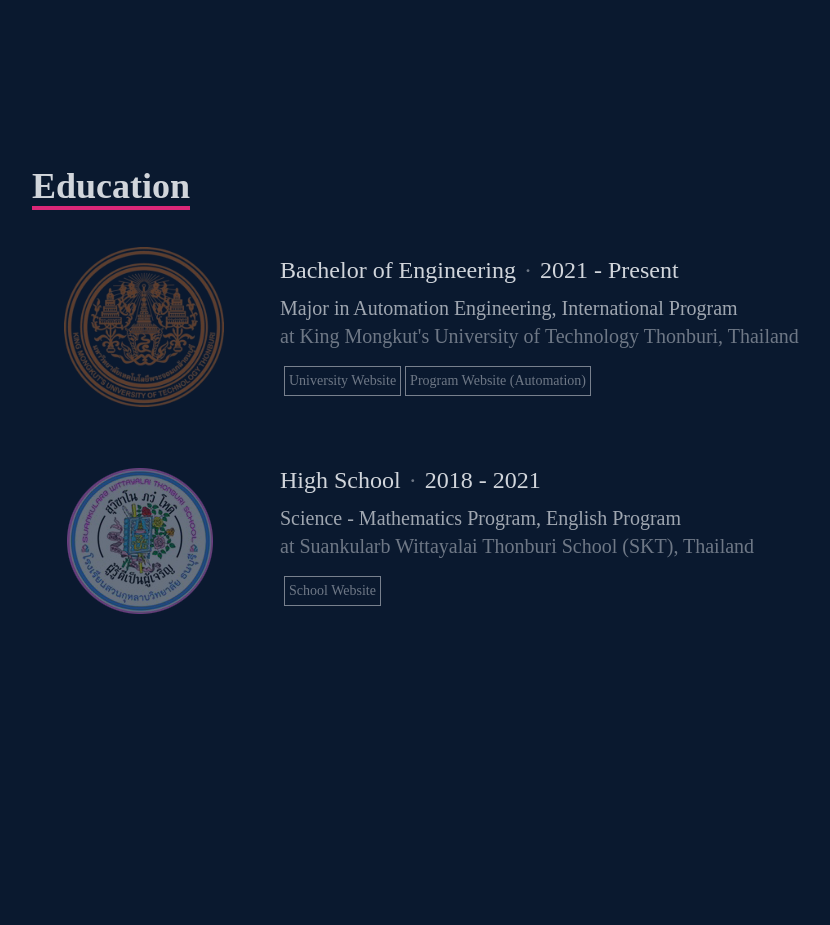
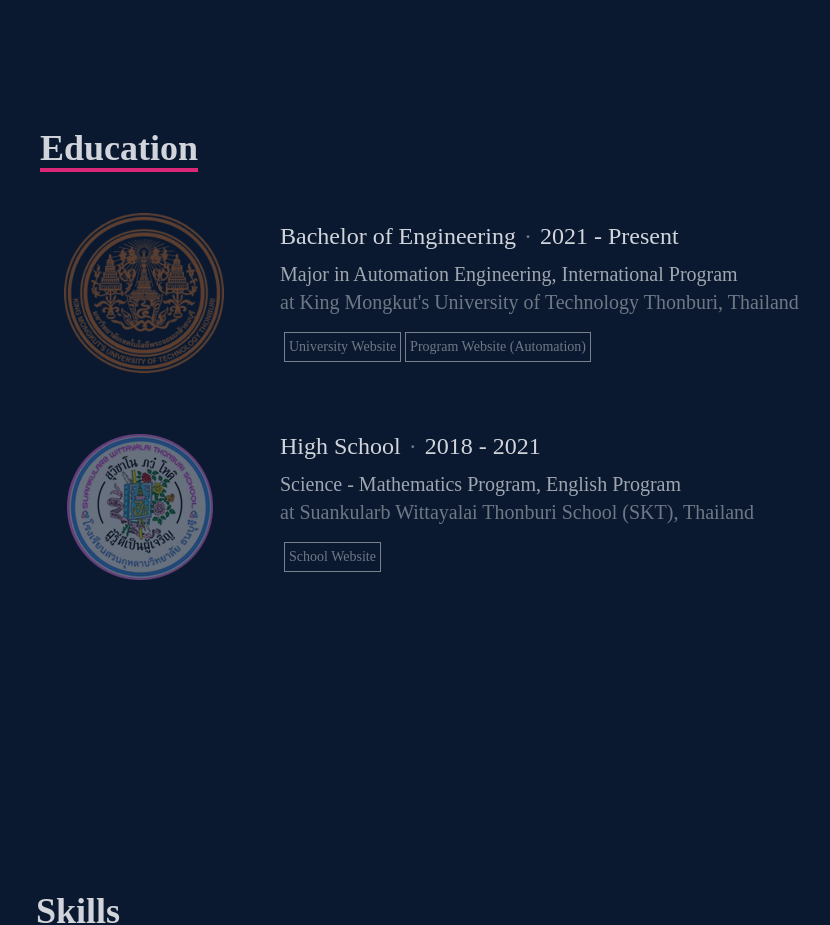
Before and after one commit to gxtnewfolder/portfolio-pages, a React (Create React App) app: page / in a window 1280 px wide. Shown: the part 840-1765 px from the top of the page, without its empty margins (112-942 px from the left). Built offline with nearby package versions, Linux system fonts and the light colour scheme.

Commit message:
update padding

```diff
--- a/src/components/Education.jsx
+++ b/src/components/Education.jsx
@@ -23,10 +23,10 @@ const Education = () => {
   }, [images.length]);
 
   return (
-    <div name="education" className="w-full h-[110vh] bg-[#0a192f] text-gray-300">
+    <div name="education" className="w-full h-[110vh] sm:h-screen bg-[#0a192f] text-gray-300">
       <div className="flex flex-col justify-center items-center w-full h-full p-5">
         <div className="max-w-[1024px] w-full">
-          <div className="sm:text-left pb-6 pl-4">
+          <div className="sm:text-left pb-5 m-2 pl-4">
             <p className="text-4xl font-bold inline border-b-4 border-pink-600">
               Education
             </p>
--- a/src/components/Skill.jsx
+++ b/src/components/Skill.jsx
@@ -2,7 +2,7 @@ import React from 'react'
 
 const Skill = () => {
     return (
-      <div name="skills" className="w-full h-[120vh] bg-[#0a192f] text-gray-300">
+      <div name="skills" className="w-full h-[120vh] sm:h-screen bg-[#0a192f] text-gray-300">
           {/* Container */}
           <div className='max-w-[1024px] mx-auto p-5 flex flex-col justify-center w-full h-full'>
               <div>
```
